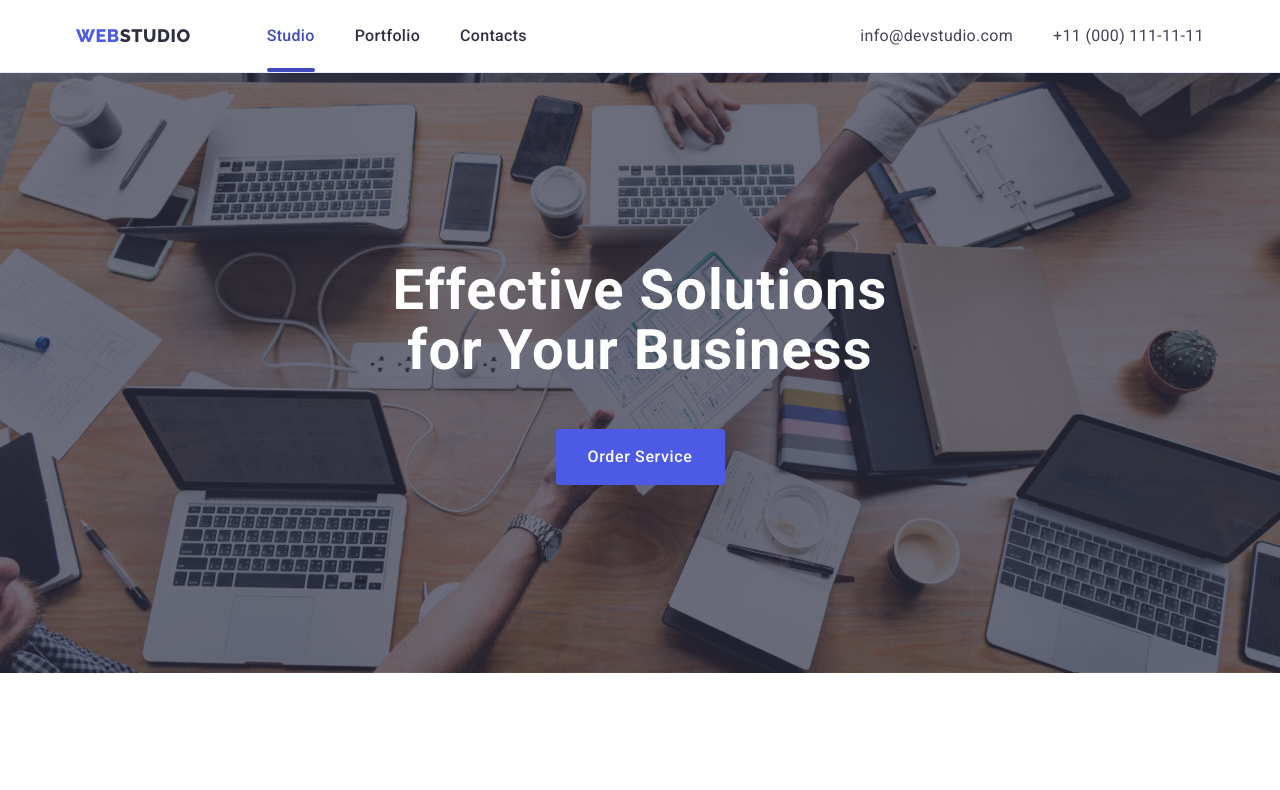
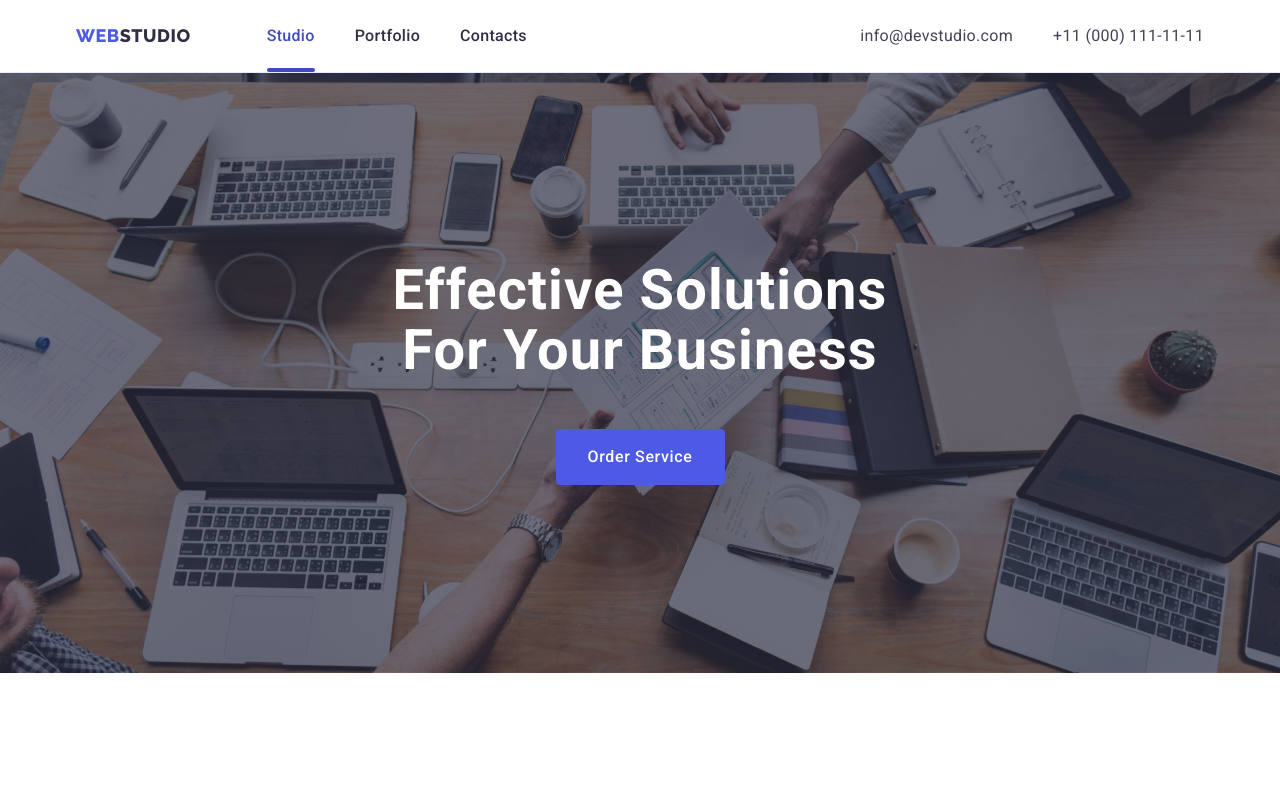
Before and after one commit to BohdanShtyrkhun/goit-markup-hw-06, a plain HTML site: page index.html in a window 1280 px wide. Shown: the top 790 px of the page. Drawn offline with nearby package versions, Linux system fonts and the light colour scheme.

Commit message:
Update index.html

```diff
--- a/index.html
+++ b/index.html
@@ -67,7 +67,7 @@
       <section class="main-content-hero">
         <div class="container hero">
           <h1 class="main-content-title">
-            Effective Solutions for Your Business
+            Effective Solutions For Your Business
           </h1>
           <button class="main-btn" type="button" data-modal-open>
             Order Service
```
